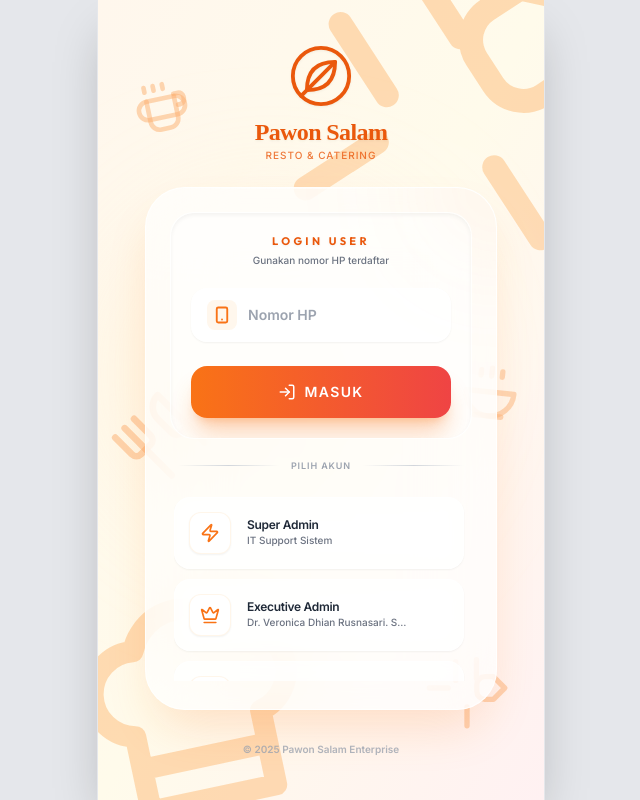
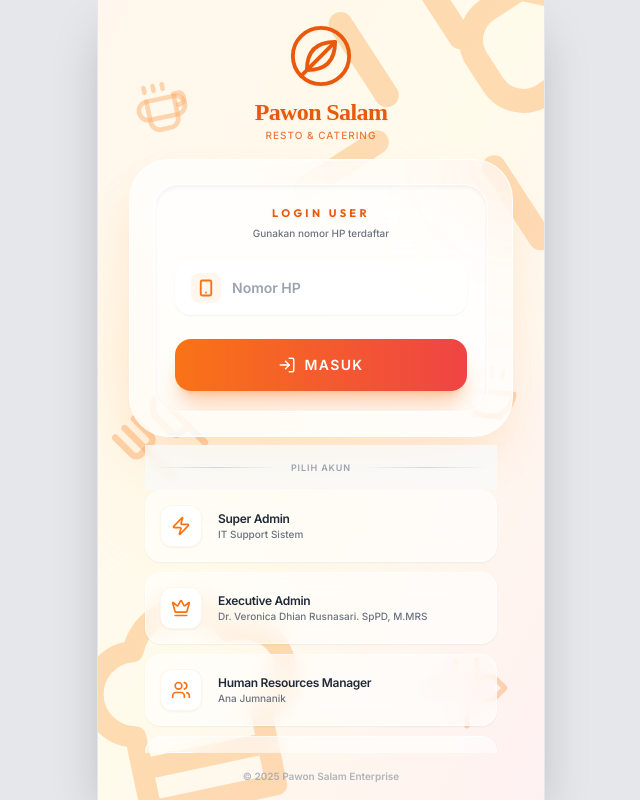
Before and after one commit to stevanusherianto7-glitch/pawon-salam-finance-v2, a React (Vite) app: page / in a window 1280 px wide. Shown: the whole page, without its empty margins (319-959 px from the left). Built offline with nearby package versions, Linux system fonts and the light colour scheme.

Commit message:
Fix(UI): Make Login Screen Static Full-Height (No Overscroll Gap)

```diff
--- a/screens/LoginScreen.tsx
+++ b/screens/LoginScreen.tsx
@@ -43,17 +43,17 @@ export const LoginScreen = () => {
     };
 
     return (
-        <div className="min-h-screen w-full relative overflow-hidden flex items-center justify-center font-sans">
+        <div className="flex flex-col h-[100dvh] overflow-hidden bg-gray-50 font-sans relative">
             <BackgroundPattern />
 
-            <div className="relative z-10 w-full max-w-sm px-4 py-6">
-                <div className="mb-6 animate-slide-in-down">
+            {/* BAGIAN ATAS: Logo & Form */}
+            <div className="shrink-0 px-4 pt-6 pb-2 relative z-10 flex flex-col items-center w-full">
+                <div className="mb-4 animate-slide-in-down">
                     <Logo variant="color" size="lg" />
                 </div>
 
-                {/* Main Cream Card - ULTIMATE MASTER GLASS THEME */}
-                <div className="w-full bg-white/70 backdrop-blur-2xl border border-white/80 rounded-[2.5rem] p-6 shadow-2xl shadow-orange-500/20 flex flex-col gap-5 relative overflow-hidden group">
-
+                {/* Form Container - Premium Glass */}
+                <div className="w-full max-w-sm bg-white/70 backdrop-blur-2xl border border-white/80 rounded-[2.5rem] p-6 shadow-2xl shadow-orange-500/20 relative overflow-hidden group">
                     {/* Decorative Shine Effect */}
                     <div className="absolute top-0 left-0 right-0 h-[1px] bg-gradient-to-r from-transparent via-white to-transparent opacity-70"></div>
                     <div className="absolute -top-20 -right-20 w-40 h-40 bg-orange-400/10 rounded-full blur-3xl pointer-events-none group-hover:bg-orange-400/20 transition-all duration-700"></div>
@@ -97,16 +97,33 @@ export const LoginScreen = () => {
                         </form>
                     </div>
 
+                    {error && (
+                        <div className="mt-4 p-3 rounded-xl bg-red-50/90 backdrop-blur-sm border border-red-200 flex flex-col gap-2 animate-shake shadow-lg shadow-red-500/10">
+                            <div className="flex flex-col gap-1">
+                                <div className="flex items-center justify-between">
+                                    <div className="flex items-center gap-2">
+                                        <div className="w-2 h-2 rounded-full bg-red-500 shrink-0 animate-pulse"></div>
+                                        <p className="text-[10px] text-red-700 font-bold leading-tight uppercase tracking-wide">Login Gagal</p>
+                                    </div>
+                                    <button onClick={() => setError('')} className="text-[10px] text-red-600 hover:text-red-800 font-bold">Tutup</button>
+                                </div>
+                                <p className="text-xs text-red-600 leading-tight">{error}</p>
+                            </div>
+                        </div>
+                    )}
+                </div>
+            </div>
+
+            {/* BAGIAN TENGAH: List Akun (Scrollable) */}
+            <div className="flex-1 overflow-y-auto px-4 scrollbar-hide w-full max-w-sm mx-auto relative z-10">
                 {/* Separator */}
-                    <div className="flex items-center gap-3 px-2">
+                <div className="flex items-center gap-3 px-2 py-4 sticky top-0 bg-gray-50/80 backdrop-blur-sm z-20">
                     <div className="h-px bg-gradient-to-r from-transparent via-gray-300 to-transparent flex-1"></div>
                     <p className="text-[9px] font-extrabold text-gray-400 uppercase tracking-widest">Pilih Akun</p>
                     <div className="h-px bg-gradient-to-r from-transparent via-gray-300 to-transparent flex-1"></div>
                 </div>
 
-                    {/* Inner Zone B: Account Selection (Premium Glass Cards - Light Mode) */}
-                    <div className="p-1 h-48 flex flex-col">
-                        <div className="overflow-y-auto h-full pr-1 space-y-2.5 scrollbar-hide pb-2">
+                <div className="space-y-2.5 pb-4">
                     {DEMO_ROLES.map((role, idx) => (
                         <button
                             key={idx}
@@ -136,23 +153,9 @@ export const LoginScreen = () => {
                 </div>
             </div>
 
-                    {error && (
-                        <div className="absolute bottom-4 left-6 right-6 p-3 rounded-xl bg-red-50/90 backdrop-blur-sm border border-red-200 flex flex-col gap-2 animate-shake z-20 shadow-lg shadow-red-500/10">
-                            <div className="flex flex-col gap-1">
-                                <div className="flex items-center justify-between">
-                                    <div className="flex items-center gap-2">
-                                        <div className="w-2 h-2 rounded-full bg-red-500 shrink-0 animate-pulse"></div>
-                                        <p className="text-[10px] text-red-700 font-bold leading-tight uppercase tracking-wide">Login Gagal</p>
-                                    </div>
-                                    <button onClick={() => setError('')} className="text-[10px] text-red-600 hover:text-red-800 font-bold">Tutup</button>
-                                </div>
-                                <p className="text-xs text-red-600 leading-tight">{error}</p>
-                            </div>
-                        </div>
-                    )}
-                </div>
-
-                <p className="mt-8 text-[10px] text-gray-400 font-bold text-shadow-sm flex flex-col items-center gap-1 opacity-80 hover:opacity-100 transition-opacity">
+            {/* BAGIAN BAWAH: Footer */}
+            <div className="py-4 text-center shrink-0 relative z-10">
+                <p className="text-[10px] text-gray-400 font-bold text-shadow-sm flex flex-col items-center gap-1 opacity-80 hover:opacity-100 transition-opacity">
                     <span>&copy; 2025 Pawon Salam Enterprise</span>
                 </p>
             </div>
```
Lines whose indentation alone changed are shown as unchanged.
